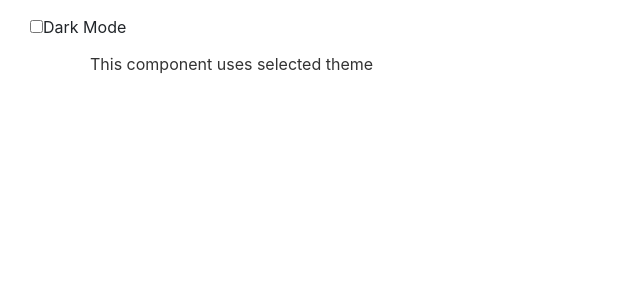
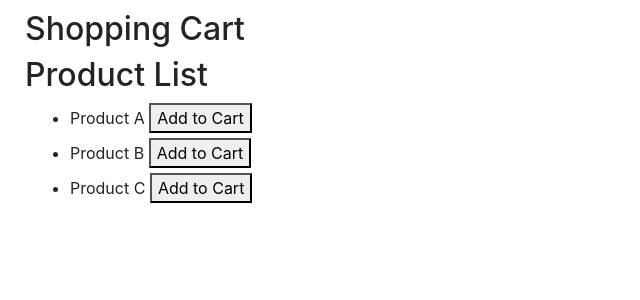
Before and after one commit to mayumarwade899/React-Projects, a React (Create React App) app: page / in a window 1280 px wide. Shown: the top 300 px of the page, without its empty margins (0-640 px from the left). Built offline with nearby package versions, Linux system fonts and the light colour scheme.

Commit message:
add to cart added

```diff
--- a/src/App.js
+++ b/src/App.js
@@ -21,6 +21,8 @@ import ResponsiveMenu from "./components/ResponsiveMenu";
 import LightDarkTheme from "./components/LightDarkTheme/LightDarkTheme";
 import ThemeComp from "./components/LightDarkTheme/ThemeComp";
 import { ThemeProvider } from "./components/LightDarkTheme/Context";
+import AddToCart from "./components/AddToCart/AddToCart";
+import { CartProvider } from "./components/AddToCart/CartContext";
 
 function App() {
   // const items = [
@@ -53,12 +55,15 @@ function App() {
       {/* <Pagination items={items} itemsPerPage={2}/> */}
       {/* <ColorPicker /> */}
       {/* <ResponsiveMenu /> */}
-      <ThemeProvider>
+      {/* <ThemeProvider>
         <div className="App">
           <LightDarkTheme />
           <ThemeComp />
         </div>
-      </ThemeProvider>
+      </ThemeProvider> */}
+      <CartProvider>
+      <AddToCart />
+      </CartProvider>
     </div>
   );
 }
--- /dev/null
+++ b/src/components/AddToCart/AddToCart.js
@@ -0,0 +1,71 @@
+import React from "react";
+import { useCart } from "./CartContext";
+import { type } from "@testing-library/user-event/dist/type";
+
+function AddToCart() {
+  const { cartState, cartDispatch } = useCart();
+
+  const addToCart = (item) => {
+    const existingItem = cartState.cartItems.find(
+      (cartItem) => cartItem.id === item.id
+    );
+
+    if (existingItem) {
+      cartDispatch({
+        type: "UPDATE_QUANTITY",
+        payload: { id: item.id, quantity: existingItem.quantity + 1 },
+      });
+    } else {
+      cartDispatch({ type: "ADD_TO_CART", payload: { ...item, quantity: 1 } });
+    }
+  };
+
+  const updateQuantity = (itemId, quantity) => {
+    if (quantity > 0) {
+      cartDispatch({
+        type: "UPDATE_QUANTITY",
+        payload: { id: itemId, quantity },
+      });
+    }
+  };
+
+  const removeFromCart = (itemId) => {
+    cartDispatch({type:'REMOVE_FROM_CART', payload:itemId})
+  }
+
+  const products = [
+    { id: 1, name: "Product A" },
+    { id: 2, name: "Product B" },
+    { id: 3, name: "Product C" },
+  ];
+
+  return (
+    <div>
+      <h2>Shopping Cart</h2>
+      {cartState.cartItems.map((item) => (
+        <li key={item.id}>
+          {item.name}-{item.quantity}
+          <button onClick={() => updateQuantity(item.id, item.quantity + 1)}>
+            +
+          </button>
+          <button onClick={() => updateQuantity(item.id, item.quantity + 1)}>
+            -
+          </button>
+          <button onClick={() => removeFromCart(item.id)}>Remove</button>
+        </li>
+      ))}
+
+      <h2>Product List</h2>
+      <ul>
+        {products.map((product) => (
+          <li key={product.id}>
+            {product.name}{" "}
+            <button onClick={() => addToCart(product)}>Add to Cart</button>
+          </li>
+        ))}
+      </ul>
+    </div>
+  );
+}
+
+export default AddToCart;
--- /dev/null
+++ b/src/components/AddToCart/CartContext.js
@@ -0,0 +1,51 @@
+/* eslint-disable default-case */
+import { createContext, useContext, useReducer } from "react";
+
+const CartContext = createContext();
+
+export function CartProvider({ children }) {
+  const initialState = {
+    cartItems: [],
+  };
+
+  function cartReducer(state, action) {
+    console.log(state, action);
+    switch (action.type) {
+      case "ADD_TO_CART":
+        return {
+          ...state,
+          cartItems: [...state.cartItems, action.payload],
+        };
+
+      case "UPDATE_QUANTITY":
+        return {
+          ...state,
+          cartItems: state.cartItems.map((item) =>
+            item.id === action.payload.id
+              ? { ...item, quantity: action.payload.quantity }
+              : item
+          ),
+        };
+
+      case "REMOVE_FROM_CART":
+        return {
+            ...state,
+            cartItems:state.cartItems.filter((item) => item.id != action.payload)
+        }
+      default:
+        return state;
+    }
+  }
+
+  const [cartState, cartDispatch] = useReducer(cartReducer, initialState);
+
+  return (
+    <CartContext.Provider value={{ cartState, cartDispatch }}>
+      {children}
+    </CartContext.Provider>
+  );
+}
+
+export function useCart() {
+  return useContext(CartContext);
+}
```
